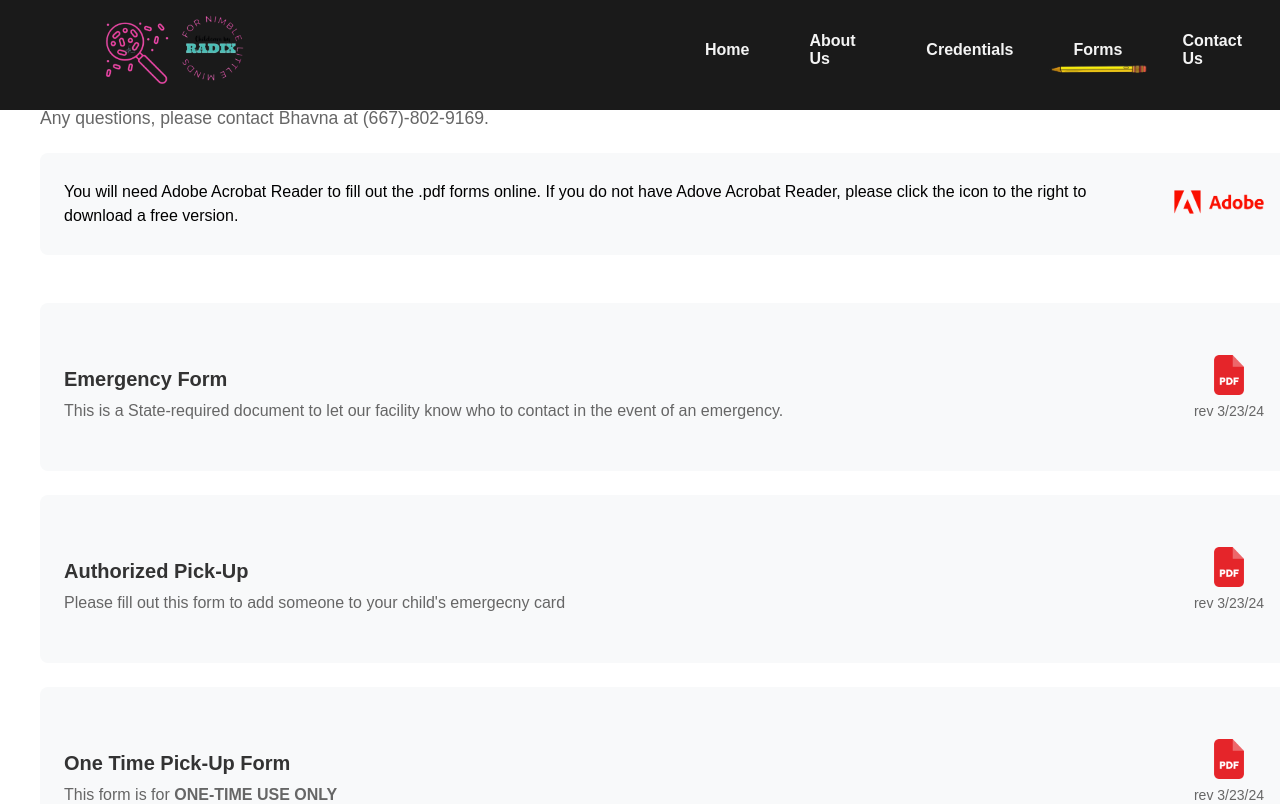
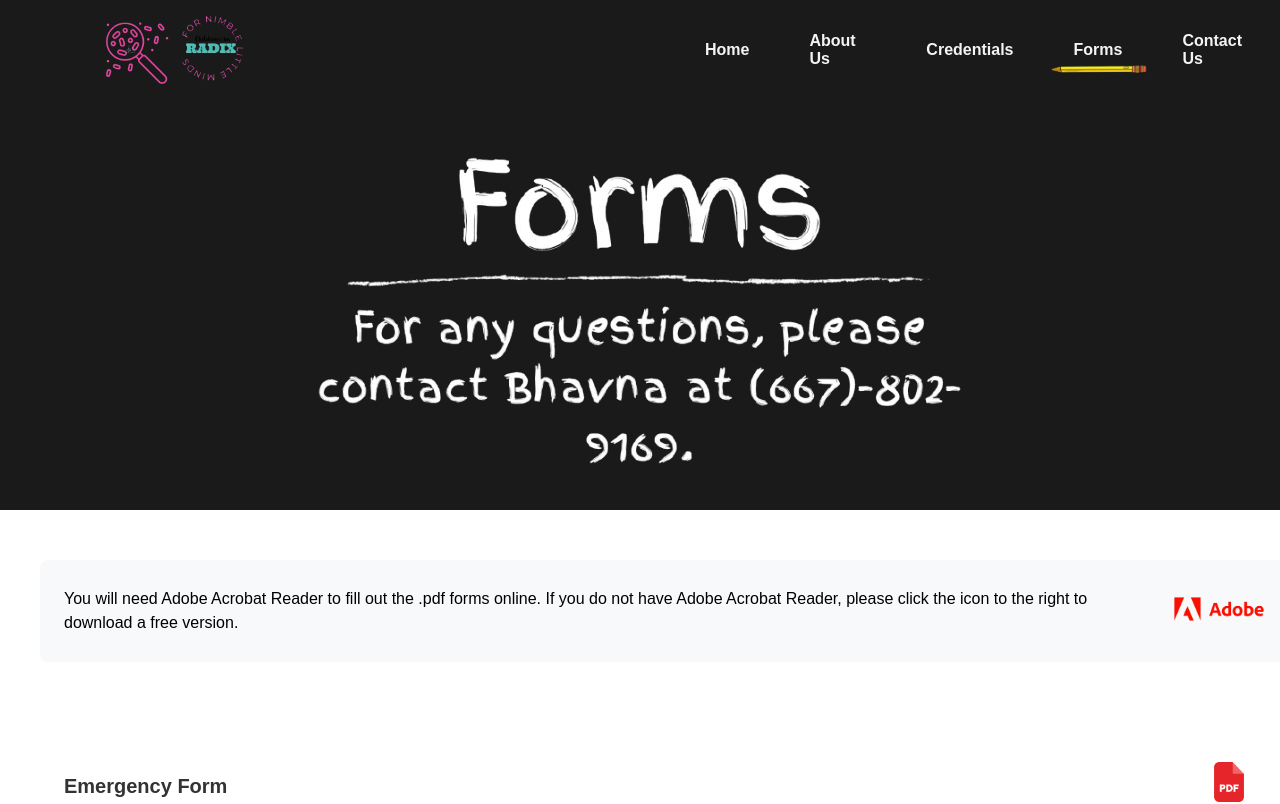
Before and after one commit to prabrat/radix-web, a React (Create React App) app: page /forms in a window 1280 px wide. Shown: the top 804 px of the page. Built offline with nearby package versions, Linux system fonts and the light colour scheme.

Commit message:
Updated cred and forms page

```diff
--- a/src/pages/creds.js
+++ b/src/pages/creds.js
@@ -2,11 +2,14 @@ import React from 'react';
 import { CredentialList } from '../data/credentialList';
 import CredItem from '../components/credItem';
 import "../styles/credential.css";
+import CredLogo from "../images/creds/cred.png"
 
 function Creds() {
   return (
     <div className='creds'>
-      <h1 className='credTitle'> Credentials </h1>
+      <div className='credTitle'>
+        <img src={CredLogo} />
+      </div>
       <div className='allCreds'>
         {CredentialList.map((cred, key) => (
           <CredItem
--- a/src/pages/forms.js
+++ b/src/pages/forms.js
@@ -1,44 +1,48 @@
 import React from 'react';
-import pdfIcon from '../images/forms/pdf.png'
-import downloadIcon from '../images/forms/adobe-download.png'
-import '../styles/forms.css'
-const forms = () => {
+import pdfIcon from '../images/forms/pdf.png';
+import downloadIcon from '../images/forms/adobe-download.png';
+import FormsInfo from '../images/forms/forms.png';
+import '../styles/forms.css';
+
+const Forms = () => {
   const formsList = [
     {
       title: 'Emergency Form',
       description: 'This is a State-required document to let our facility know who to contact in the event of an emergency.',
       pdfPath: '/forms/test-emergency-form.pdf',
-      revision: 'rev 3/23/24'
+      revision: 'rev 3/23/24',
     },
     {
       title: 'Authorized Pick-Up',
-        description: "Please fill out this form to add someone to your child's emergecny card",
+      description: "Please fill out this form to add someone to your child's emergency card.",
       pdfPath: '/forms/test-AuthPUFF.pdf',
-        revision: 'rev 3/23/24'
+      revision: 'rev 3/23/24',
     },
     {
       title: 'One Time Pick-Up Form',
-        description: <p>This form is for <strong>ONE-TIME USE ONLY</strong></p>,
+      description: <p>This form is for <strong>ONE-TIME USE ONLY</strong>.</p>,
       pdfPath: '/forms/test-OneTimePUF.pdf',
-        revision: 'rev 3/23/24'
+      revision: 'rev 3/23/24',
     },
     {
       title: 'Contract',
       description: 'Contact Form',
       pdfPath: '/forms/test-contract.pdf',
-        revision: 'rev 3/23/24'
-    }
+      revision: 'rev 3/23/24',
+    },
   ];
+
+  const alternatingColors = ['#ffffff', '#f0f0f0'];
 
   return (
     <div className="forms-container">
+      <div className="forms-top">
+        <img src={FormsInfo} alt="Forms Info" />
+      </div>
       <div className="forms-header">
-        <h1>Forms</h1>
-        <p className="contact-info">Any questions, please contact Bhavna at (667)-802-9169.</p>
         <div className="adobe-notice">
           <p>
-            You will need Adobe Acrobat Reader to fill out the .pdf forms online.
-            If you do not have Adove Acrobat Reader, please click the icon to the right to download a free version.
+            You will need Adobe Acrobat Reader to fill out the .pdf forms online. If you do not have Adobe Acrobat Reader, please click the icon to the right to download a free version.
           </p>
           <a
             href="https://get.adobe.com/reader/"
@@ -46,10 +50,7 @@ const forms = () => {
             rel="noopener noreferrer"
             className="adobe-download"
           >
-            <img
-              src={downloadIcon}
-              alt="Get Adobe Reader"
-            />
+            <img src={downloadIcon} alt="Get Adobe Reader" />
           </a>
         </div>
       </div>
@@ -61,8 +62,12 @@ const forms = () => {
             target="_blank"
             rel="noopener noreferrer"
             className="pdf-link"
+            key={index}
           >
-            <div key={index} className="form-item">
+            <div
+              className="form-item"
+              style={{ backgroundColor: alternatingColors[index % alternatingColors.length] }}
+            >
               <div className="form-content">
                 <h2>{form.title}</h2>
                 <p>{form.description}</p>
@@ -79,4 +84,4 @@ const forms = () => {
   );
 };
 
-export default forms;
+export default Forms;
--- a/src/styles/contact.css
+++ b/src/styles/contact.css
@@ -2,6 +2,7 @@
 .contact {
   display: flex;
   height: 90vh; /* Adjust the height as needed */
+  padding-top: 100px;
 }
 
 .contact .leftSide {
--- a/src/styles/credential.css
+++ b/src/styles/credential.css
@@ -6,18 +6,20 @@
   align-items: center;
   flex-direction: column;
   padding-bottom: 50px;
+  padding-top: 50px;
 }
 
 .creds .credTitle {
-  font-family: 'Poppins', sans-serif;
-  font-size: 48px;
-  font-weight: bold;
-  color: #121619;
-  margin-bottom: 20px;
-  text-align: center;
+  width: 100%; /* Make the top section full-width */
+  height: 35vh; /* Adjust image height */
+  display: flex;
+  justify-content: center;
+  align-items: center; /* Center the content vertically */
+  background-color: #1a1a1a;
 }
 
 .allCreds {
+  padding-top: 100px;
   width: 80vw;
   display: grid;
   grid-template-columns: repeat(auto-fit, minmax(300px, 1fr));
--- a/src/styles/forms.css
+++ b/src/styles/forms.css
@@ -3,10 +3,25 @@
   margin: 0 auto;
   padding: 2rem;
   background-color: #fff;
+  padding-top: 110px;
+  position: relative;
+}
+
+.forms-top {
+  position: relative; /* Position it relative to the page */
+  left: 0;
+  width: 100vw; /* Full viewport width */
+  height: 50vh; /* Adjust image height */
+  display: flex;
+  justify-content: center;
+  align-items: center;
+  background-color: #1a1a1a;
+  margin-left: calc(-50vw + 50%); /* Align with the viewport */
 }
 
 .forms-header {
   margin-bottom: 3rem;
+  padding-top: 50px;
 }
 
   .forms-header h1 {
```
Also changed, not shown: src/images/creds/cred.png (added), src/images/forms/forms.png (added). Lines whose indentation alone changed are shown as unchanged.
